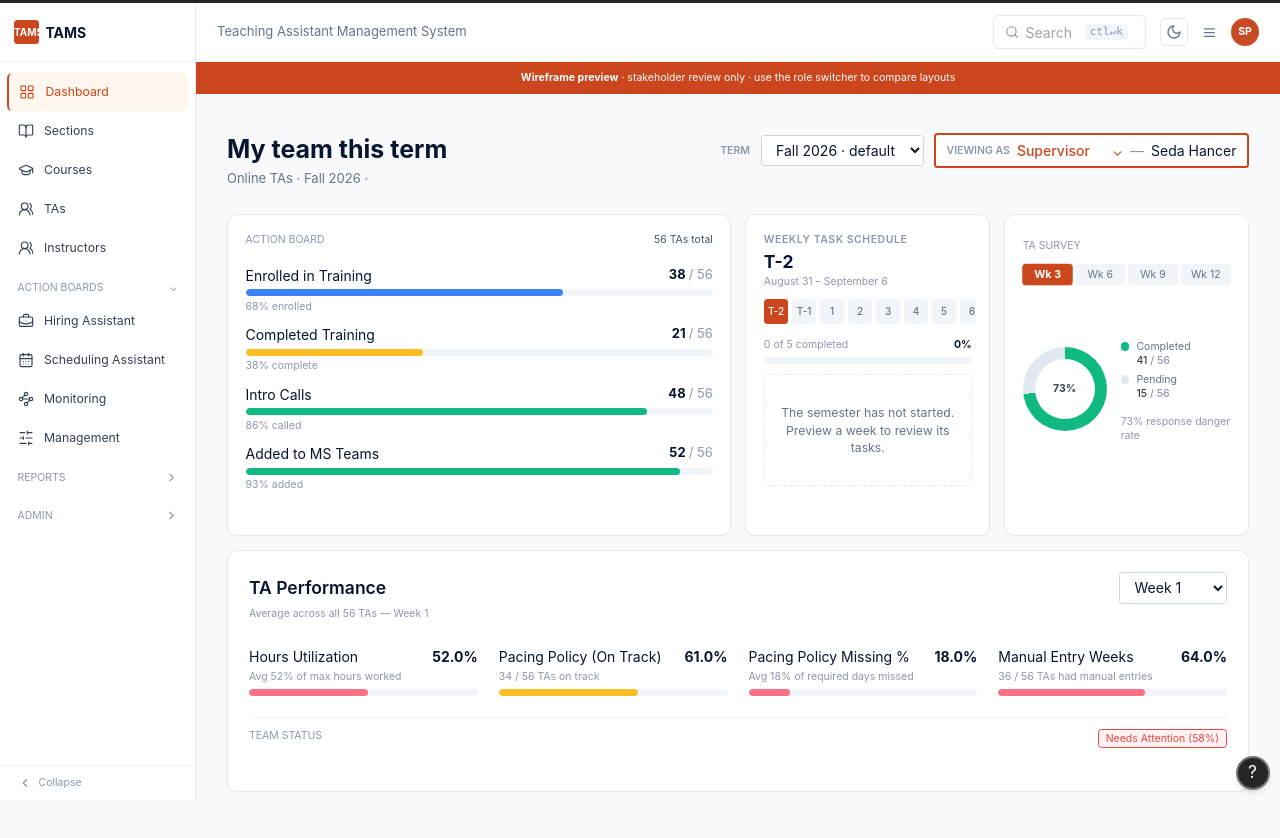
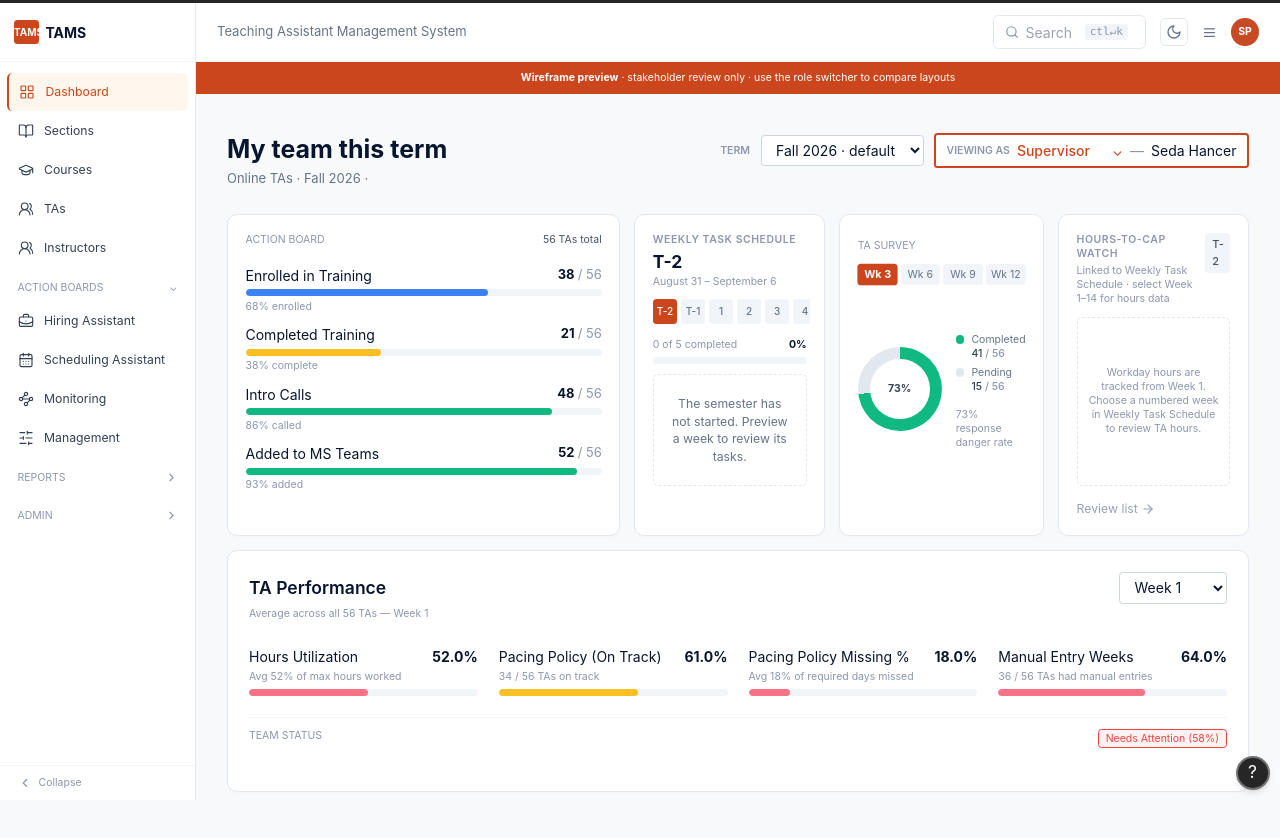
Before and after one commit to LaulinVasquez/TAMS-sandbox, a React (Vite) app: page / in a window 1280 px wide. Shown: the top 838 px of the page. Built offline with nearby package versions, Linux system fonts and the light colour scheme.

Commit message:
Add HoursWatch dashboard card with week-linked TA alerts.
Wire the hours watch card to real Workday data, sync week selection with Weekly Task Schedule and Performance, and connect Review list to the TA directory.

```diff
--- a/src/App.jsx
+++ b/src/App.jsx
@@ -14,6 +14,7 @@ export default function App() {
   })
   const [view, setView] = useState('dashboard')
   const [selectedTA, setSelectedTA] = useState(taProfiles[0].id)
+  const [hoursWatchFilter, setHoursWatchFilter] = useState(null)
 
   useEffect(() => {
     document.documentElement.classList.toggle('dark', darkMode)
@@ -26,9 +27,14 @@ export default function App() {
     setView('profile')
   }
 
+  const openHoursWatchList = (week, alerts) => {
+    setHoursWatchFilter({ week, ids: alerts.map(alert => alert.id) })
+    setView('tas')
+  }
+
   if (view === 'profile') {
     return <TAProfile profile={getTAProfile(selectedTA)} onBack={() => setView('tas')} onDashboard={() => setView('dashboard')} />
   }
 
-  return <div className="min-h-screen border-t-[3px] border-neutral-800 bg-surface text-ink transition-colors"><Sidebar activeView={view} collapsed={collapsed} onNavigate={setView} onToggle={() => setCollapsed(value => !value)} /><Topbar collapsed={collapsed} darkMode={darkMode} onToggleTheme={() => setDarkMode(value => !value)} /><div className={`fixed right-0 top-[62px] z-30 flex h-9 items-center justify-center bg-brand text-xs text-white transition-all ${collapsed ? 'left-16' : 'left-56'}`}><strong>Wireframe preview</strong>&nbsp;· stakeholder review only · use the role switcher to compare layouts</div>{view === 'dashboard' && <Dashboard collapsed={collapsed} />}{view === 'tas' && <TADirectory collapsed={collapsed} profiles={taProfiles} onSelect={openProfile} />}<button aria-label="Open help" className="fixed bottom-3 right-3 grid size-[34px] place-items-center rounded-full border-2 border-neutral-500 bg-neutral-800 text-xl text-white shadow-md">?</button></div>
+  return <div className="min-h-screen border-t-[3px] border-neutral-800 bg-surface text-ink transition-colors"><Sidebar activeView={view} collapsed={collapsed} onNavigate={setView} onToggle={() => setCollapsed(value => !value)} /><Topbar collapsed={collapsed} darkMode={darkMode} onToggleTheme={() => setDarkMode(value => !value)} /><div className={`fixed right-0 top-[62px] z-30 flex h-9 items-center justify-center bg-brand text-xs text-white transition-all ${collapsed ? 'left-16' : 'left-56'}`}><strong>Wireframe preview</strong>&nbsp;· stakeholder review only · use the role switcher to compare layouts</div>{view === 'dashboard' && <Dashboard collapsed={collapsed} profiles={taProfiles} onSelectProfile={openProfile} onReviewHoursWatch={openHoursWatchList} />}{view === 'tas' && <TADirectory collapsed={collapsed} profiles={taProfiles} onSelect={openProfile} filterIds={hoursWatchFilter?.ids} filterLabel={hoursWatchFilter ? `Hours watch · Week ${hoursWatchFilter.week}` : null} onClearFilter={() => setHoursWatchFilter(null)} />}<button aria-label="Open help" className="fixed bottom-3 right-3 grid size-[34px] place-items-center rounded-full border-2 border-neutral-500 bg-neutral-800 text-xl text-white shadow-md">?</button></div>
 }
--- a/src/components/dashboard/HoursWatch.jsx
+++ b/src/components/dashboard/HoursWatch.jsx
@@ -1,7 +1,82 @@
 import { ArrowRight } from 'lucide-react'
+import { useMemo } from 'react'
 import Card from '../ui/Card'
-import { hoursCapWatch } from '../../data/dashboard'
+import { getHoursWatchAlerts } from '../../utils/profileMetrics'
 
-export default function HoursWatch() {
-  return <Card className="flex min-h-[322px] flex-col justify-between p-5"><div><h2 className="section-label mb-3 font-semibold tracking-wider">Hours-to-Cap Watch</h2><p className="text-5xl font-bold leading-none">{hoursCapWatch.count}</p><p className="mt-2 text-sm text-slate-500">TAs at {hoursCapWatch.threshold}%+ of max hours</p></div><button type="button" className="group mt-6 flex w-fit items-center gap-1 text-sm text-brand hover:underline" aria-label={`Review ${hoursCapWatch.count} teaching assistants nearing their maximum hours`}>Review list <ArrowRight size={14} className="transition-transform duration-200 group-hover:translate-x-1" /></button></Card>
+const reasonLabels = {
+  'below-half': 'Below half assigned',
+  'above-cap': 'Over assigned + 0.5',
 }
+
+export default function HoursWatch({ profiles, week, scheduleWeek, onSelectProfile, onReviewList }) {
+  const alerts = useMemo(() => getHoursWatchAlerts(profiles, week), [profiles, week])
+  const trackingWeek = typeof scheduleWeek === 'number' ? scheduleWeek : week
+
+  return (
+    <Card className="flex min-h-[322px] min-w-0 flex-col p-5">
+      <header className="mb-3 flex items-start justify-between gap-2">
+        <div>
+          <h2 className="section-label font-semibold tracking-wider">Hours-to-Cap Watch</h2>
+          <p className="mt-1 text-xs text-muted">
+            {typeof scheduleWeek === 'number'
+              ? `Week ${scheduleWeek} · below half assigned or over assigned + 0.5 hrs`
+              : 'Linked to Weekly Task Schedule · select Week 1–14 for hours data'}
+          </p>
+        </div>
+        <span className="rounded bg-slate-100 px-2 py-1 text-[11px] font-medium text-slate-600">
+          {typeof scheduleWeek === 'number' ? `Wk ${scheduleWeek}` : scheduleWeek}
+        </span>
+      </header>
+
+      {typeof scheduleWeek !== 'number' ? (
+        <p className="mb-4 flex flex-1 items-center rounded-md border border-dashed border-slate-200 px-3 py-6 text-center text-xs text-muted">
+          Workday hours are tracked from Week 1. Choose a numbered week in Weekly Task Schedule to review TA hours.
+        </p>
+      ) : (
+        <>
+          <div className="mb-4">
+            <p className="text-5xl font-bold leading-none">{alerts.length}</p>
+            <p className="mt-2 text-sm text-slate-500">TAs outside expected hours this week</p>
+          </div>
+
+          {alerts.length > 0 ? (
+            <ul className="mb-4 max-h-28 space-y-2 overflow-y-auto pr-1">
+              {alerts.map(alert => (
+                <li key={alert.id}>
+                  <button
+                    type="button"
+                    onClick={() => onSelectProfile?.(alert.id)}
+                    className="flex w-full items-start justify-between gap-2 rounded-md border border-slate-100 px-2 py-1.5 text-left transition-colors hover:bg-slate-50"
+                  >
+                    <span className="min-w-0">
+                      <span className="block truncate text-sm font-medium text-slate-800">{alert.name}</span>
+                      <span className="text-[11px] text-muted">{alert.worked} / {alert.assigned} hrs</span>
+                    </span>
+                    <span className={`shrink-0 rounded px-1.5 py-0.5 text-[10px] font-medium ${alert.reason === 'below-half' ? 'bg-red-50 text-red-600' : 'bg-amber-50 text-amber-700'}`}>
+                      {reasonLabels[alert.reason]}
+                    </span>
+                  </button>
+                </li>
+              ))}
+            </ul>
+          ) : (
+            <p className="mb-4 rounded-md border border-dashed border-slate-200 px-3 py-4 text-center text-xs text-muted">
+              No TAs are outside the expected range for Week {trackingWeek}.
+            </p>
+          )}
+        </>
+      )}
+
+      <button
+        type="button"
+        onClick={() => onReviewList?.(alerts)}
+        disabled={typeof scheduleWeek !== 'number' || !alerts.length}
+        className="group mt-auto flex w-fit items-center gap-1 text-sm text-brand hover:underline disabled:cursor-not-allowed disabled:text-slate-400 disabled:no-underline"
+        aria-label={alerts.length ? `Review ${alerts.length} teaching assistants outside expected hours` : 'No teaching assistants to review'}
+      >
+        Review list
+        <ArrowRight size={14} className="transition-transform duration-200 group-hover:translate-x-1" />
+      </button>
+    </Card>
+  )
+}
--- a/src/components/dashboard/WeeklyTaskScheduleCard.jsx
+++ b/src/components/dashboard/WeeklyTaskScheduleCard.jsx
@@ -10,10 +10,9 @@ import WeeklyTaskItem from './weeklySchedule/WeeklyTaskItem'
 
 const supervisorId = 'seda-hancer'
 
-export default function WeeklyTaskScheduleCard({ viewingAs = 'Supervisor' }) {
+export default function WeeklyTaskScheduleCard({ viewingAs = 'Supervisor', selectedWeek, onWeekChange }) {
   const current = getCurrentSemesterWeek(semesterConfig.startDate)
   const defaultWeek = current.week ?? 'T-2'
-  const [selectedWeek, setSelectedWeek] = useState(defaultWeek)
   const [inactivePreview, setInactivePreview] = useState(false)
   const [storageError, setStorageError] = useState('')
   const scope = useMemo(() => ({ supervisorId, semesterId: semesterConfig.id, week: selectedWeek }), [selectedWeek])
@@ -28,7 +27,7 @@ export default function WeeklyTaskScheduleCard({ viewingAs = 'Supervisor' }) {
   const previewing = inactivePreview || (current.week != null && String(selectedWeek) !== String(current.week))
 
   function selectWeek(week) {
-    setSelectedWeek(week)
+    onWeekChange?.(week)
     setInactivePreview(current.state !== 'active')
     setStorageError('')
     if (!completedByWeek[String(week)]) {
--- a/src/data/dashboard.js
+++ b/src/data/dashboard.js
@@ -4,11 +4,6 @@ export const actionItems = [
   { label: 'Intro Calls', count: 48, total: 56, percentage: 86, caption: '86% called', color: 'bg-emerald-500' },
   { label: 'Added to MS Teams', count: 52, total: 56, percentage: 93, caption: '93% added', color: 'bg-emerald-500' },
 ]
-
-export const hoursCapWatch = {
-  count: 9,
-  threshold: 80,
-}
 
 export const weeklyPerformance = {
   1: { hoursUtilization: 52, onTrack: 61, missingDays: 18, manualEntries: 64 },
--- a/src/pages/Dashboard.jsx
+++ b/src/pages/Dashboard.jsx
@@ -1,12 +1,77 @@
-import { useState } from 'react'
+import { useMemo, useState } from 'react'
 import ActionBoard from '../components/dashboard/ActionBoard'
+import HoursWatch from '../components/dashboard/HoursWatch'
 import WeeklyTaskScheduleCard from '../components/dashboard/WeeklyTaskScheduleCard'
 import PerformanceCard from '../components/dashboard/PerformanceCard'
 import SurveyCard from '../components/dashboard/SurveyCard'
+import { semesterConfig } from '../data/weeklyTaskSchedule'
+import { getCurrentSemesterWeek, toPerformanceWeek } from '../utils/weeklySchedule'
 
 const roles = ['Supervisor', 'Administrator', 'Instructor']
 
-export default function Dashboard({ collapsed }) {
+export default function Dashboard({ collapsed, profiles, onSelectProfile, onReviewHoursWatch }) {
   const [roleIndex, setRoleIndex] = useState(0)
-  return <main className={`min-h-screen px-[31px] pb-16 pt-[130px] transition-all ${collapsed ? 'ml-16' : 'ml-56'}`}><div className="mx-auto max-w-[1291px]"><header className="flex items-start justify-between"><div><h1 className="mt-1 text-[25px] font-bold leading-none">My team this term</h1><p className="mt-2 text-[13px] text-slate-500">Online TAs · Fall 2026 ·</p></div><div className="hidden items-center gap-3 lg:flex"><span className="section-label font-semibold">Term</span><select className="h-9 min-w-[158px] rounded border border-slate-300 bg-white px-3"><option>Fall 2026 · default</option><option>Spring 2027</option></select><button onClick={() => setRoleIndex(index => (index + 1) % roles.length)} className="flex h-10 min-w-[315px] items-center gap-2 rounded border-2 border-brand bg-white px-3"><span className="section-label font-semibold">Viewing as</span><strong className="font-medium text-brand">{roles[roleIndex]}</strong><span className="ml-auto text-brand">⌄</span><span className="text-muted">—</span><span>Seda Hancer</span></button></div></header><div className="mt-[26px] grid grid-cols-1 gap-4 lg:grid-cols-2 xl:grid-cols-[2.06fr_1fr_1fr]"><div className="lg:col-span-2 xl:col-span-1"><ActionBoard /></div><WeeklyTaskScheduleCard viewingAs={roles[roleIndex]} /><SurveyCard /></div><PerformanceCard /></div></main>
+  const current = useMemo(() => getCurrentSemesterWeek(semesterConfig.startDate), [])
+  const defaultWeek = current.week ?? 'T-2'
+  const [scheduleWeek, setScheduleWeek] = useState(defaultWeek)
+  const performanceWeek = toPerformanceWeek(scheduleWeek) ?? (typeof defaultWeek === 'number' ? defaultWeek : 1)
+
+  function handleScheduleWeekChange(week) {
+    setScheduleWeek(week)
+  }
+
+  function handlePerformanceWeekChange(week) {
+    setScheduleWeek(week)
+  }
+
+  return (
+    <main className={`min-h-screen px-[31px] pb-16 pt-[130px] transition-all ${collapsed ? 'ml-16' : 'ml-56'}`}>
+      <div className="mx-auto max-w-[1291px]">
+        <header className="flex items-start justify-between">
+          <div>
+            <h1 className="mt-1 text-[25px] font-bold leading-none">My team this term</h1>
+            <p className="mt-2 text-[13px] text-slate-500">Online TAs · Fall 2026 ·</p>
+          </div>
+          <div className="hidden items-center gap-3 lg:flex">
+            <span className="section-label font-semibold">Term</span>
+            <select className="h-9 min-w-[158px] rounded border border-slate-300 bg-white px-3">
+              <option>Fall 2026 · default</option>
+              <option>Spring 2027</option>
+            </select>
+            <button
+              onClick={() => setRoleIndex(index => (index + 1) % roles.length)}
+              className="flex h-10 min-w-[315px] items-center gap-2 rounded border-2 border-brand bg-white px-3"
+            >
+              <span className="section-label font-semibold">Viewing as</span>
+              <strong className="font-medium text-brand">{roles[roleIndex]}</strong>
+              <span className="ml-auto text-brand">⌄</span>
+              <span className="text-muted">—</span>
+              <span>Seda Hancer</span>
+            </button>
+          </div>
+        </header>
+
+        <div className="mt-[26px] grid grid-cols-1 gap-4 lg:grid-cols-2 xl:grid-cols-[2.06fr_1fr_1fr_1fr]">
+          <div className="lg:col-span-2 xl:col-span-1">
+            <ActionBoard />
+          </div>
+          <WeeklyTaskScheduleCard
+            viewingAs={roles[roleIndex]}
+            selectedWeek={scheduleWeek}
+            onWeekChange={handleScheduleWeekChange}
+          />
+          <SurveyCard />
+          <HoursWatch
+            profiles={profiles}
+            week={performanceWeek}
+            scheduleWeek={scheduleWeek}
+            onSelectProfile={onSelectProfile}
+            onReviewList={alerts => onReviewHoursWatch?.(performanceWeek, alerts)}
+          />
+        </div>
+
+        <PerformanceCard selectedWeek={performanceWeek} onWeekChange={handlePerformanceWeekChange} />
+      </div>
+    </main>
+  )
 }
--- a/src/utils/profileMetrics.js
+++ b/src/utils/profileMetrics.js
@@ -57,3 +57,30 @@ export function statusDetails(score) {
   if (score < 80) return { label: 'Monitor', classes: 'border-amber-400 bg-amber-50 text-amber-700' }
   return { label: 'Good Standing', classes: 'border-emerald-500 bg-emerald-50 text-emerald-700' }
 }
+
+export function isHoursWatchAlert(record) {
+  if (!record) return false
+  const assigned = record.expectedHours
+  return record.workedHours < assigned / 2 || record.workedHours > assigned + 0.5
+}
+
+export function getHoursWatchAlertReason(record) {
+  if (!record) return null
+  if (record.workedHours < record.expectedHours / 2) return 'below-half'
+  if (record.workedHours > record.expectedHours + 0.5) return 'above-cap'
+  return null
+}
+
+export function getHoursWatchAlerts(profiles, week) {
+  return profiles.flatMap(profile => {
+    const record = profile.workdayData.find(entry => entry.week === week)
+    if (!isHoursWatchAlert(record)) return []
+    return [{
+      id: profile.id,
+      name: profile.name,
+      assigned: record.expectedHours,
+      worked: record.workedHours,
+      reason: getHoursWatchAlertReason(record),
+    }]
+  })
+}
--- a/src/utils/weeklySchedule.js
+++ b/src/utils/weeklySchedule.js
@@ -55,3 +55,7 @@ export function calculateWeeklyProgress(tasks, completedIds) {
   const completed = tasks.filter(task => completedIds.has(task.id)).length
   return { completed, total: tasks.length, percentage: tasks.length ? Math.round((completed / tasks.length) * 100) : 0 }
 }
+
+export function toPerformanceWeek(week) {
+  return typeof week === 'number' ? week : null
+}
```
Also changed, not shown: src/components/dashboard/PerformanceCard.jsx (+2 -4 lines), src/pages/TADirectory.jsx (+95 -4 lines), 2 other files (tests, documents, lock files or other folders).
